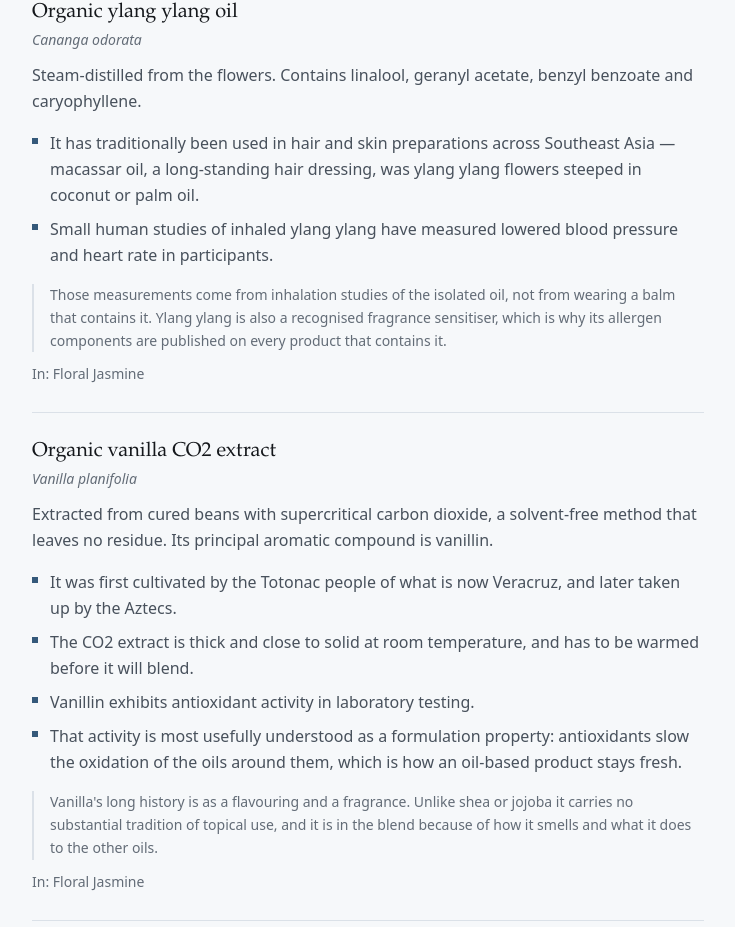
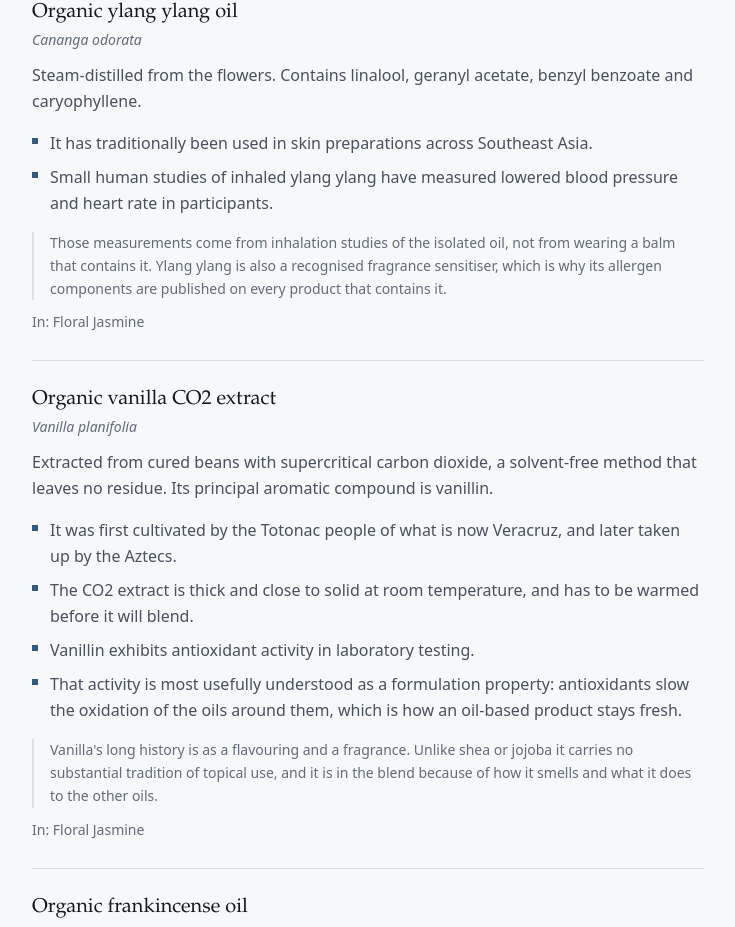
Before and after one commit to Galleryja/breezy-palm-tree, a Next.js app: page /ingredients in a window 1280 px wide. Shown: the part 2672-3599 px from the top of the page, without its empty margins (84-819 px from the left). Built offline with nearby package versions, Linux system fonts and the light colour scheme; no server answers; a web font is replaced by a local one.

Commit message:
Drop the hair reference from ylang ylang
Co-Authored-By: Claude Opus 5 <noreply@anthropic.com>
Claude-Session: https://claude.ai/code/session_01TYn4u9H1AxY32yb73P56yk

```diff
--- a/data/ingredients.ts
+++ b/data/ingredients.ts
@@ -123,7 +123,7 @@ export const INGREDIENTS: Ingredient[] = [
     composition:
       "Steam-distilled from the flowers. Contains linalool, geranyl acetate, benzyl benzoate and caryophyllene.",
     properties: [
-      "It has traditionally been used in hair and skin preparations across Southeast Asia — macassar oil, a long-standing hair dressing, was ylang ylang flowers steeped in coconut or palm oil.",
+      "It has traditionally been used in skin preparations across Southeast Asia.",
       "Small human studies of inhaled ylang ylang have measured lowered blood pressure and heart rate in participants.",
     ],
     caveat:
```
